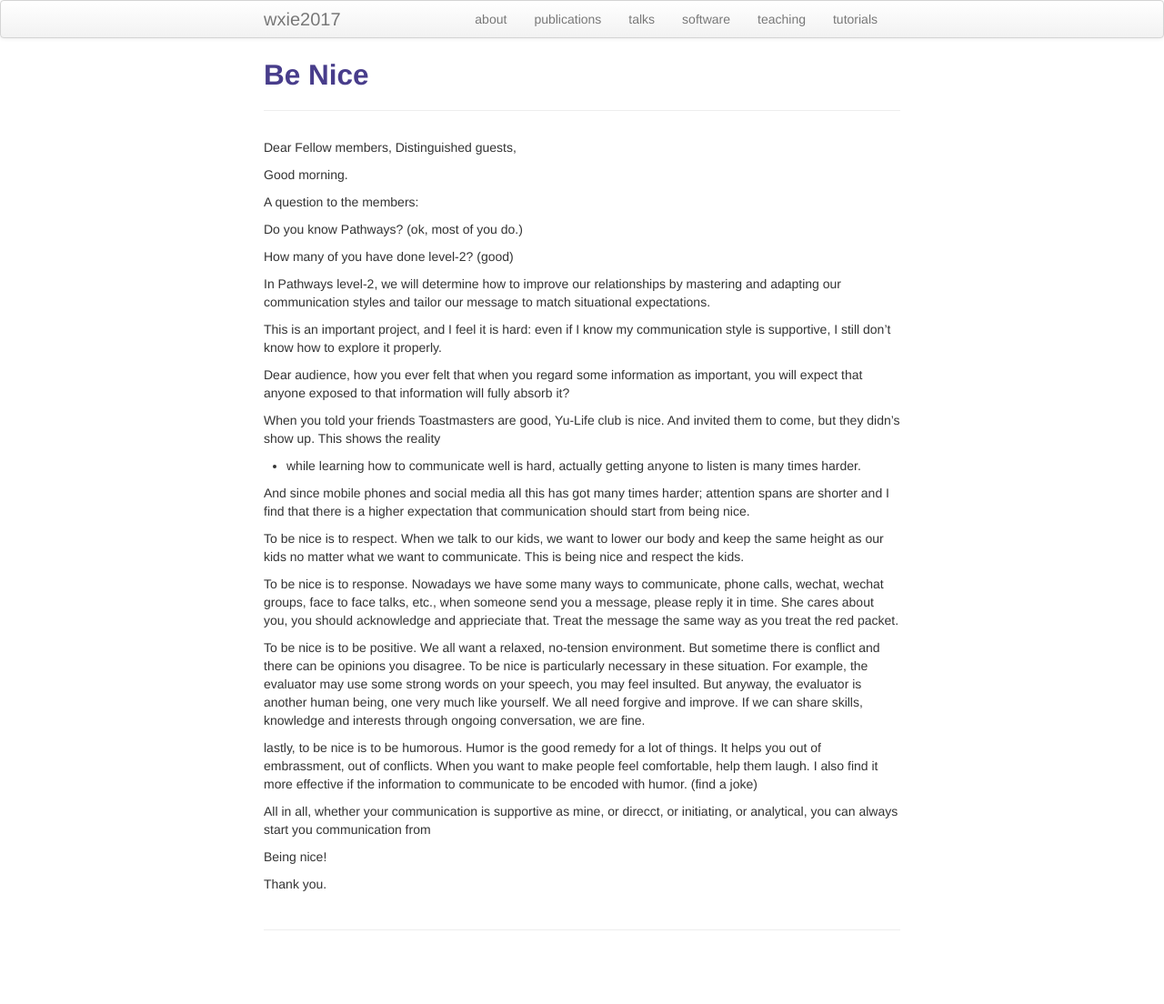
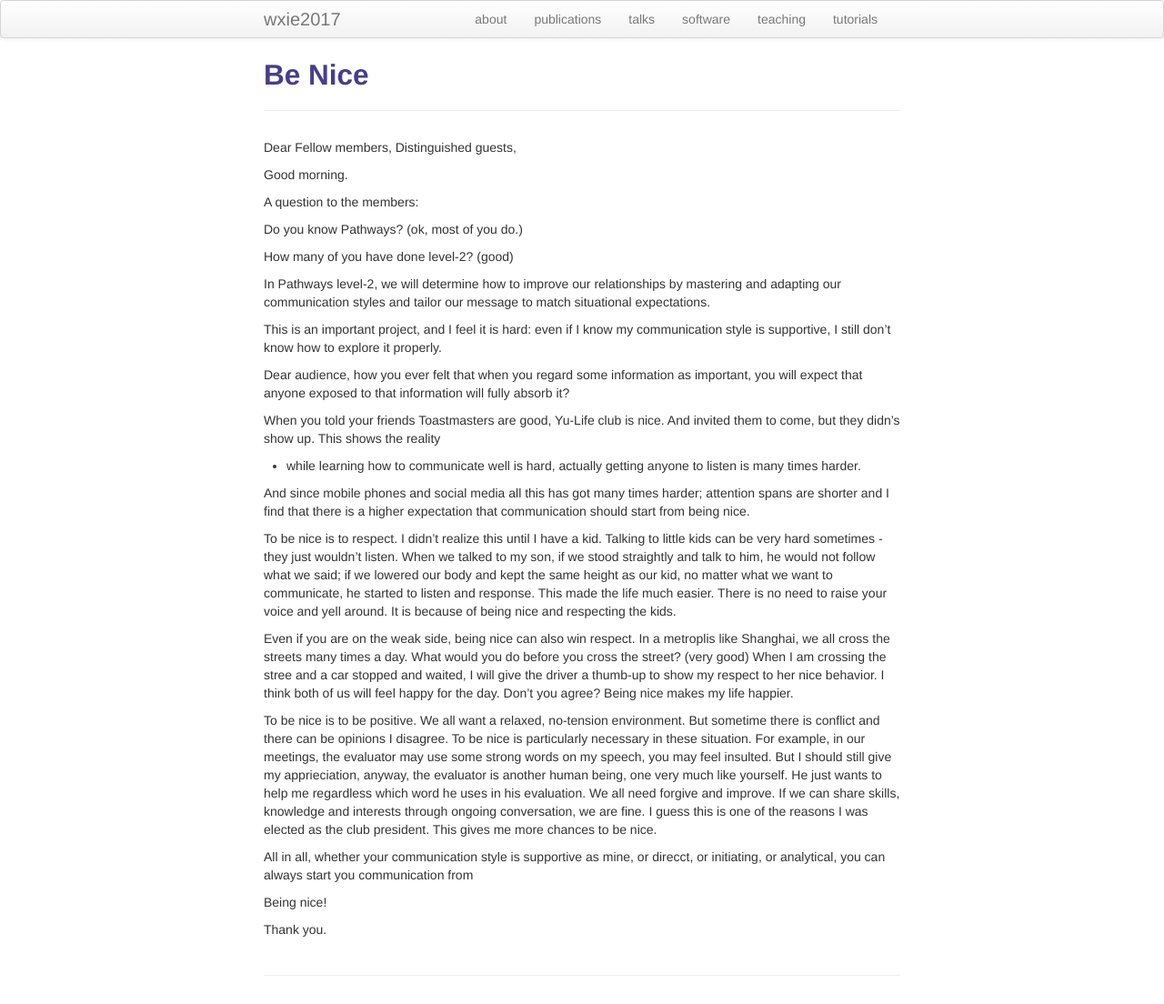
Before and after one commit to wxie2017/wxie2017.github.io, a Jekyll site: the page built from pages/speech/be_nice.md, in a window 1280 px wide. Shown: the whole page at 91% size. Built offline with Jekyll 4.4.1, drawn with Linux system fonts in a browser that asks for light colours; before the commit the page ends 1054 px from its top, so only the background shows below that.

Commit message:
modified the speech

```diff
--- a/pages/speech/be_nice.md
+++ b/pages/speech/be_nice.md
@@ -37,31 +37,34 @@ And since mobile phones and social media all this has got many times harder;
 attention spans are shorter and I find that there is a higher expectation
 that communication should start from being nice.
 
-To be nice is to respect. When we talk to our kids, we want to lower our body
-and keep the same height as our kids no matter what we want to communicate.
-This is being nice and respect the kids.
+To be nice is to respect. I didn't realize this until I have a kid. Talking
+to little kids can be very hard sometimes - they just wouldn't listen. When we
+talked to my son, if we stood straightly and talk to him, he would not follow
+what we said; if we lowered our body and kept the same height as our kid, no
+matter what we want to communicate, he started to listen and response. This
+made the life much easier. There is no need to raise your voice and yell around.
+It is because of being nice and respecting the kids.
 
-To be nice is to response. Nowadays we have some many ways to communicate,
-phone calls, wechat, wechat groups, face to face talks, etc., when someone
-send you a message, please reply it in time. She cares about you, you should
-acknowledge and apprieciate that. Treat the message the same way as you treat
-the red packet.
+Even if you are on the weak side, being nice can also win respect. In a metroplis
+like Shanghai, we all cross the streets many times a day. What would you do
+before you cross the street? (very good) When I am crossing the stree and a
+car stopped and waited, I will give the driver a thumb-up to show my respect to
+her nice behavior. I think both of us will feel happy for the day. Don't you
+agree? Being nice makes my life happier.
 
 To be nice is to be positive. We all want a relaxed, no-tension environment.
-But sometime there is conflict and there can be opinions you disagree. To
-be nice is particularly necessary in these situation. For example, the
-evaluator may use some strong words on your speech, you may feel insulted. But
-anyway, the evaluator is another human being, one very much like yourself.
-We all need forgive and improve. If we can share skills, knowledge and
-interests through ongoing conversation, we are fine.
+But sometime there is conflict and there can be opinions I disagree. To
+be nice is particularly necessary in these situation. For example, in our
+meetings, the evaluator may use some strong words on my speech, you may feel
+insulted. But I should still give my apprieciation, anyway, the evaluator is
+another human being, one very much like yourself. He just wants to help me
+regardless which word he uses in his evaluation. We all need forgive and
+improve. If we can share skills, knowledge and interests through ongoing
+conversation, we are fine. I guess this is one of the reasons I was elected
+as the club president. This gives me more chances to be nice.
 
-lastly, to be nice is to be humorous. Humor is the good remedy for a lot of
-things. It helps you out of embrassment, out of conflicts. When you want to
-make people feel comfortable, help them laugh. I also find it more effective if
-the information to communicate to be encoded with humor. (find a joke)
-
-All in all, whether your communication is supportive as mine, or direcct, or
-initiating, or analytical, you can always start you communication from
+All in all, whether your communication style is supportive as mine, or direcct,
+or initiating, or analytical, you can always start you communication from
 
 Being nice!
 
```
